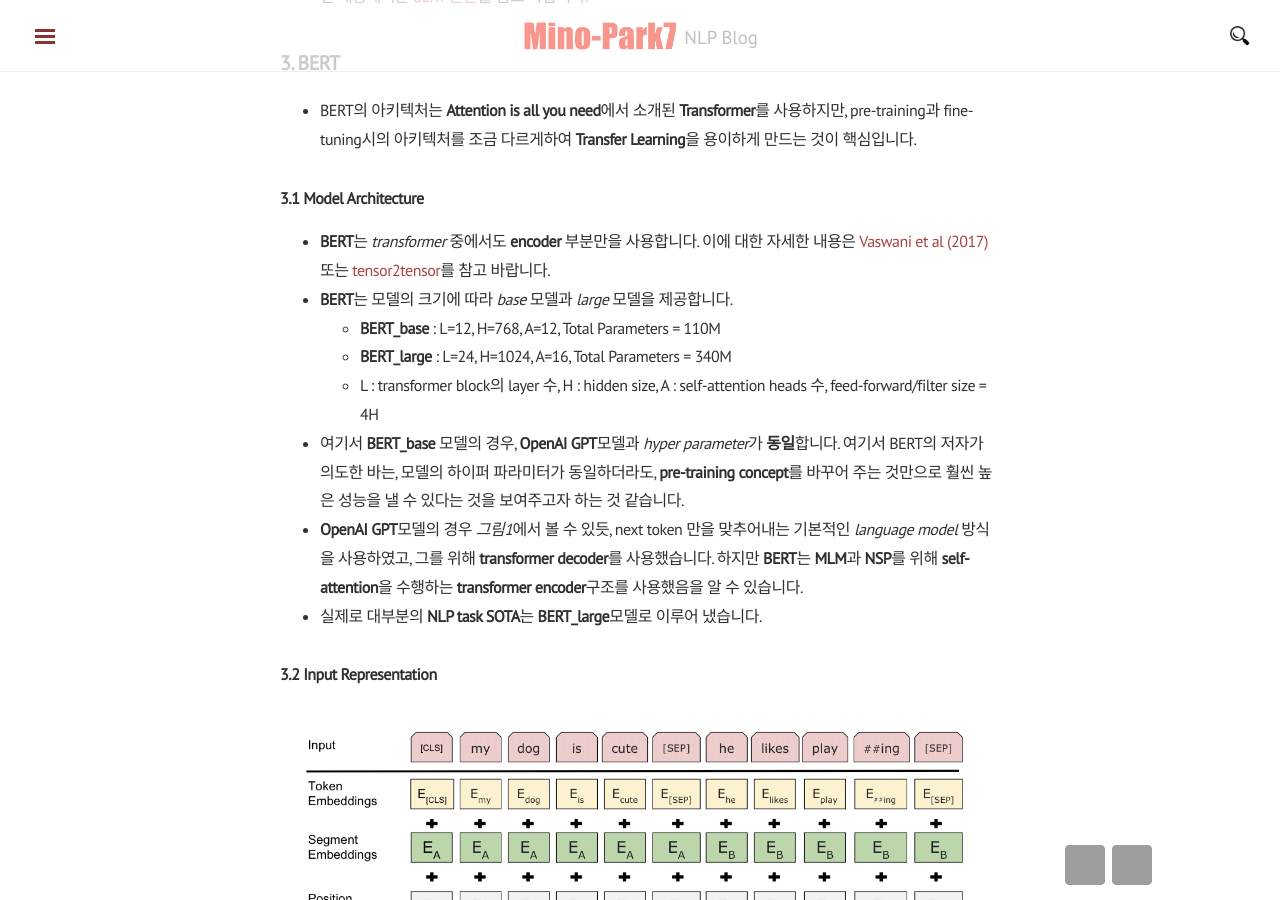
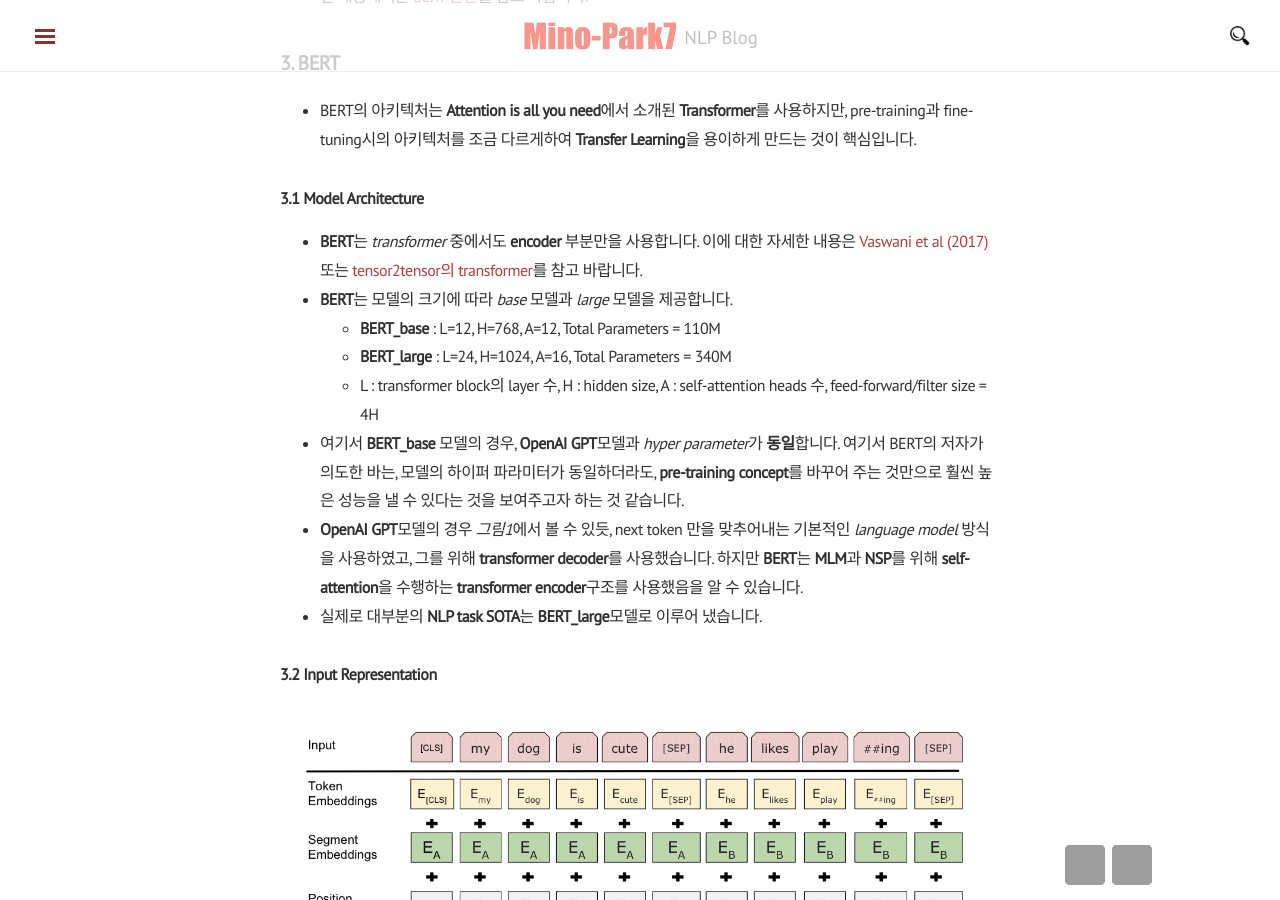
Before and after one commit to mino-park7/mino-park7.github.io, a Jekyll site: the page built from _posts/NLP/2018-12-12-bert-논문정리.markdown, in a window 1280 px wide and 900 px high, scrolled down 2759 px. Built offline with Jekyll 4.4.1, drawn with Linux system fonts in a browser that asks for light colours; nearby versions of some CDN libraries; formulas are drawn with MathJax 3; comment, search, counter and statistics services are not loaded; grey boxes are pictures that could not be loaded.

Commit message:
link 수정

```diff
--- a/_posts/NLP/2018-12-12-bert-논문정리.markdown
+++ b/_posts/NLP/2018-12-12-bert-논문정리.markdown
@@ -54,7 +54,7 @@ tag: [NLP, 논문정리, bert, transformer]
 
 ### 3.1 Model Architecture
 
-- **BERT**는 *transformer* 중에서도 **encoder** 부분만을 사용합니다. 이에 대한 자세한 내용은 [Vaswani et al (2017)](https://arxiv.org/abs/1706.03762) 또는 [tensor2tensor](https://github.com/tensorflow/tensor2tensor)를 참고 바랍니다.
+- **BERT**는 *transformer* 중에서도 **encoder** 부분만을 사용합니다. 이에 대한 자세한 내용은 [Vaswani et al (2017)](https://arxiv.org/abs/1706.03762) 또는 [tensor2tensor의 transformer](https://github.com/tensorflow/tensor2tensor/blob/master/tensor2tensor/models/transformer.py)를 참고 바랍니다.
 - **BERT**는 모델의 크기에 따라 *base* 모델과 *large* 모델을 제공합니다.
   - **BERT_base** : L=12, H=768, A=12, Total Parameters = 110M
   - **BERT_large** : L=24, H=1024, A=16, Total Parameters = 340M
```
